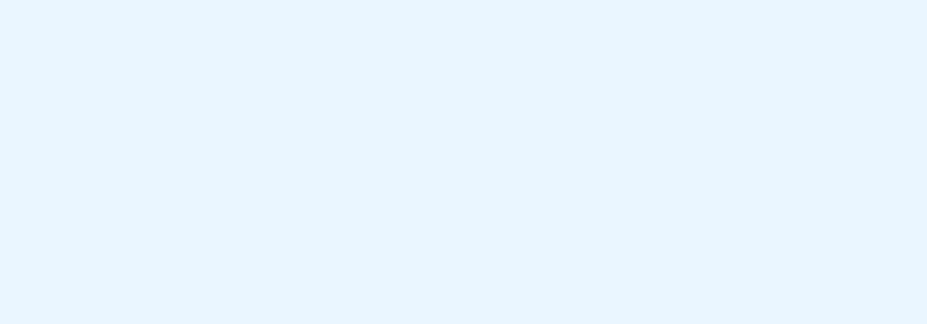
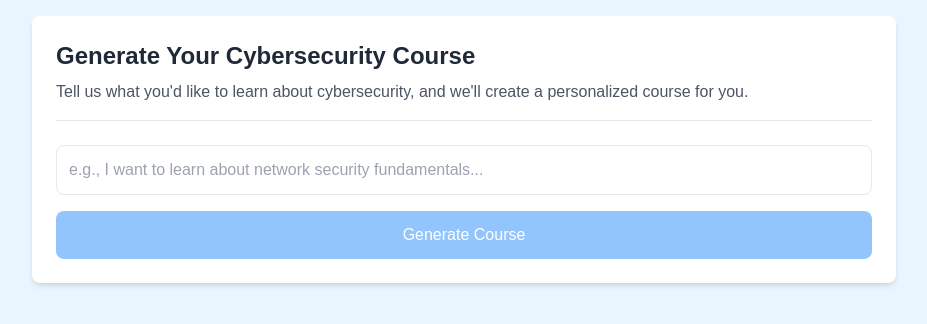
Before and after one commit to Isabelle36/Nosu-CyberSec, a React (Create React App) app in the folder frontend-cyber/: page /courses in a window 1280 px wide. Before the commit this address had no page. Shown: the top 324 px of the page, without its empty margins (176-1103 px from the left). Built offline with nearby package versions, Linux system fonts and the light colour scheme.

Commit message:
course generation

```diff
--- a/frontend-cyber/src/App.js
+++ b/frontend-cyber/src/App.js
@@ -9,6 +9,8 @@ import Quiz1 from "./Components/Quizzes/Quiz1";
 import Quiz2 from "./Components/Quizzes/Quiz2";
 import Quiz3 from "./Components/Quizzes/Quiz3";
 import About from "./Components/About";
+import Lessons from "./Components/Lessons/Lessons";
+import CourseGeneration from "./Components/CourseGeneration/CourseGeneration";
 
 function App() {
   return (
@@ -23,6 +25,7 @@ function App() {
           <Route path="/quiz/2" element={<Quiz2 />} />
           <Route path="/quiz/3" element={<Quiz3 />} />
           <Route path="/about" element={<About />} />
+          <Route path="/courses" element={<CourseGeneration/>} />
         </Routes>
       </Router>
     </>
--- /dev/null
+++ b/frontend-cyber/src/Components/CourseGeneration/CourseGeneration.js
@@ -0,0 +1,132 @@
+import React, { useState } from "react";
+
+const CourseGenerator = () => {
+  // State management for user input, loading state, errors, and course data
+  const [prompt, setPrompt] = useState("");
+  const [isLoading, setIsLoading] = useState(false);
+  const [error, setError] = useState(null);
+  const [courseData, setCourseData] = useState(null);
+
+  // Handle the course generation request
+  const handleGenerateCourse = async (e) => {
+    e.preventDefault();
+    setIsLoading(true);
+    setError(null);
+
+    try {
+      const response = await fetch(
+        `${process.env.REACT_APP_SERVER_URL}/course/course`,
+        {
+          method: "POST",
+          headers: {
+            "Content-Type": "application/json",
+          },
+          body: JSON.stringify({ topic:prompt }),
+        }
+      );
+
+      if (!response.ok) {
+        throw new Error("Failed to generate course");
+      }
+
+      const data = await response.json();
+      setCourseData(data);
+    } catch (err) {
+      setError(err.message);
+    } finally {
+      setIsLoading(false);
+    }
+  };
+
+  return (
+    <div className="max-w-4xl mx-auto p-4 space-y-6">
+      {/* Course Generation Form Section */}
+      <div className="bg-white rounded-lg shadow-md p-6">
+        <div className="border-b pb-4 mb-6">
+          <h2 className="text-2xl font-bold text-gray-800">
+            Generate Your Cybersecurity Course
+          </h2>
+          <p className="text-gray-600 mt-2">
+            Tell us what you'd like to learn about cybersecurity, and we'll
+            create a personalized course for you.
+          </p>
+        </div>
+
+        <form onSubmit={handleGenerateCourse} className="space-y-4">
+          <input
+            type="text"
+            placeholder="e.g., I want to learn about network security fundamentals..."
+            value={prompt}
+            onChange={(e) => setPrompt(e.target.value)}
+            className="w-full p-3 border rounded-lg focus:outline-none focus:ring-2 focus:ring-blue-500"
+            disabled={isLoading}
+          />
+
+          <button
+            type="submit"
+            className="w-full bg-blue-600 text-white py-3 px-4 rounded-lg hover:bg-blue-700 transition-colors disabled:bg-blue-300"
+            disabled={isLoading || !prompt.trim()}
+          >
+            {isLoading ? "Generating Course..." : "Generate Course"}
+          </button>
+        </form>
+      </div>
+
+      {/* Error Message Display */}
+      {error && (
+        <div className="bg-red-100 border border-red-400 text-red-700 px-4 py-3 rounded">
+          Error generating course: {error}
+        </div>
+      )}
+
+      {/* Course Content Display */}
+      {courseData && !isLoading && (
+        <div className="bg-white rounded-lg shadow-md">
+          <div className="border-b p-6">
+            <h2 className="text-2xl font-bold text-gray-800">
+              {courseData.topic}
+            </h2>
+          </div>
+
+          <div className="p-6 space-y-6">
+            {/* Main Content */}
+            <div className="text-gray-700 leading-relaxed">
+              {courseData.content}
+            </div>
+
+            {/* Example Section */}
+            {courseData.example && (
+              <div className="bg-amber-50 border border-amber-200 rounded-lg p-4 mt-6">
+                <h3 className="text-lg font-semibold text-amber-800 mb-2">
+                  Real-world Example
+                </h3>
+                <p className="text-amber-700">{courseData.example}</p>
+              </div>
+            )}
+
+            {/* Related Topics Section */}
+            {courseData.next_topic && (
+              <div className="mt-6">
+                <h3 className="text-lg font-semibold text-gray-800 mb-3">
+                  Related Topics to Explore:
+                </h3>
+                <div className="flex flex-wrap gap-2">
+                  {courseData.next_topic.map((topic, index) => (
+                    <button
+                      key={index}
+                      className="px-4 py-2 bg-white border border-blue-600 text-blue-600 rounded-lg hover:bg-blue-50 transition-colors"
+                    >
+                      {topic}
+                    </button>
+                  ))}
+                </div>
+              </div>
+            )}
+          </div>
+        </div>
+      )}
+    </div>
+  );
+};
+
+export default CourseGenerator;
--- /dev/null
+++ b/frontend-cyber/src/Components/Lessons/Lessons.js
@@ -0,0 +1,101 @@
+import React from "react";
+
+
+const Lessons = () => {
+  const topicData = {
+    topic: "Hacking",
+    content:
+      "Hacking refers to the unauthorized access, use, disclosure, disruption, modification, or destruction of computer systems, networks, or electronic data. It involves exploiting vulnerabilities or weaknesses in software, hardware, or configurations to gain unauthorized access or control. Hacking can be categorized into different types, including black-hat, white-hat, and grey-hat hacking. Black-hat hacking involves malicious activities such as stealing sensitive information, disrupting operations, or spreading malware. White-hat hacking, also known as ethical hacking, involves identifying vulnerabilities to improve security and prevent potential threats. Grey-hat hacking falls in between, where hackers may engage in both malicious and benevolent activities.",
+    example:
+      "A real-life example of hacking is the 2017 Equifax breach, where hackers exploited a vulnerability in the Apache Struts software to gain unauthorized access to sensitive data, including Social Security numbers, birth dates, and addresses of over 147 million people. Another example is the WannaCry ransomware attack in 2017, which spread globally and affected over 200,000 computers in 150 countries, highlighting the importance of keeping software up-to-date and patching vulnerabilities.",
+    difficulty: "intermediate",
+    next_topic: [
+      "Types of Malware",
+      "SQL Injection",
+      "Cross-Site Scripting (XSS)",
+    ],
+  };
+
+  const getDifficultyColor = (difficulty) => {
+    switch (difficulty.toLowerCase()) {
+      case "beginner":
+        return "bg-green-100 text-green-800";
+      case "intermediate":
+        return "bg-yellow-100 text-yellow-800";
+      case "advanced":
+        return "bg-red-100 text-red-800";
+      default:
+        return "bg-gray-100 text-gray-800";
+    }
+  };
+
+  return (
+    <div className="max-w-4xl mx-auto p-4">
+      <div className="bg-white rounded-lg shadow-lg">
+        {/* Header */}
+        <div className="p-6 space-y-1 border-b">
+          <div className="flex items-center justify-between">
+            <div className="flex items-center space-x-2">
+              {/* <Shield className="h-6 w-6 text-blue-600" /> */}
+              <h2 className="text-2xl font-bold text-gray-800">
+                {topicData.topic}
+              </h2>
+            </div>
+            <span
+              className={`px-3 py-1 rounded-full text-sm font-medium ${getDifficultyColor(
+                topicData.difficulty
+              )}`}
+            >
+              {topicData.difficulty.charAt(0).toUpperCase() +
+                topicData.difficulty.slice(1)}
+            </span>
+          </div>
+        </div>
+
+        {/* Content */}
+        <div className="p-6 space-y-6">
+          <div className="space-y-4">
+            <div className="prose max-w-none">
+              <p className="text-gray-700 leading-relaxed">
+                {topicData.content}
+              </p>
+            </div>
+
+            {/* Alert */}
+            <div className="mt-6 bg-amber-50 p-4 rounded-lg border border-amber-200">
+              <div className="flex items-center space-x-2">
+                {/* <AlertTriangle className="h-5 w-5 text-amber-600" /> */}
+                <h3 className="text-amber-800 font-semibold">
+                  Real-world Example
+                </h3>
+              </div>
+              <p className="mt-2 text-amber-700">{topicData.example}</p>
+            </div>
+          </div>
+        </div>
+
+        {/* Footer */}
+        <div className="border-t p-6">
+          <div className="w-full">
+            <h3 className="text-sm font-semibold text-gray-600 mb-3">
+              Related Topics:
+            </h3>
+            <div className="flex flex-wrap gap-2">
+              {topicData.next_topic.map((topic, index) => (
+                <button
+                  key={index}
+                  className="inline-flex items-center space-x-1 px-4 py-2 border border-blue-600 rounded-lg text-blue-600 hover:bg-blue-50 transition-colors duration-200"
+                >
+                  <span>{topic}</span>
+                  {/* <ArrowRight className="h-4 w-4" /> */}
+                </button>
+              ))}
+            </div>
+          </div>
+        </div>
+      </div>
+    </div>
+  );
+};
+
+export default Lessons;
```
